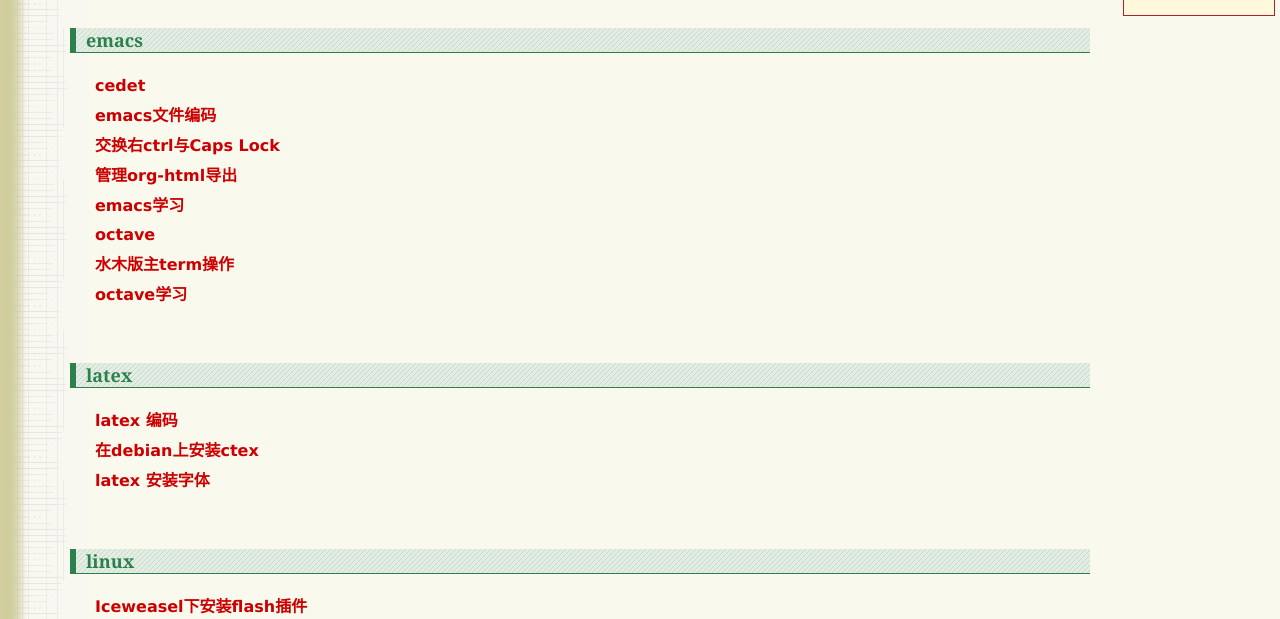
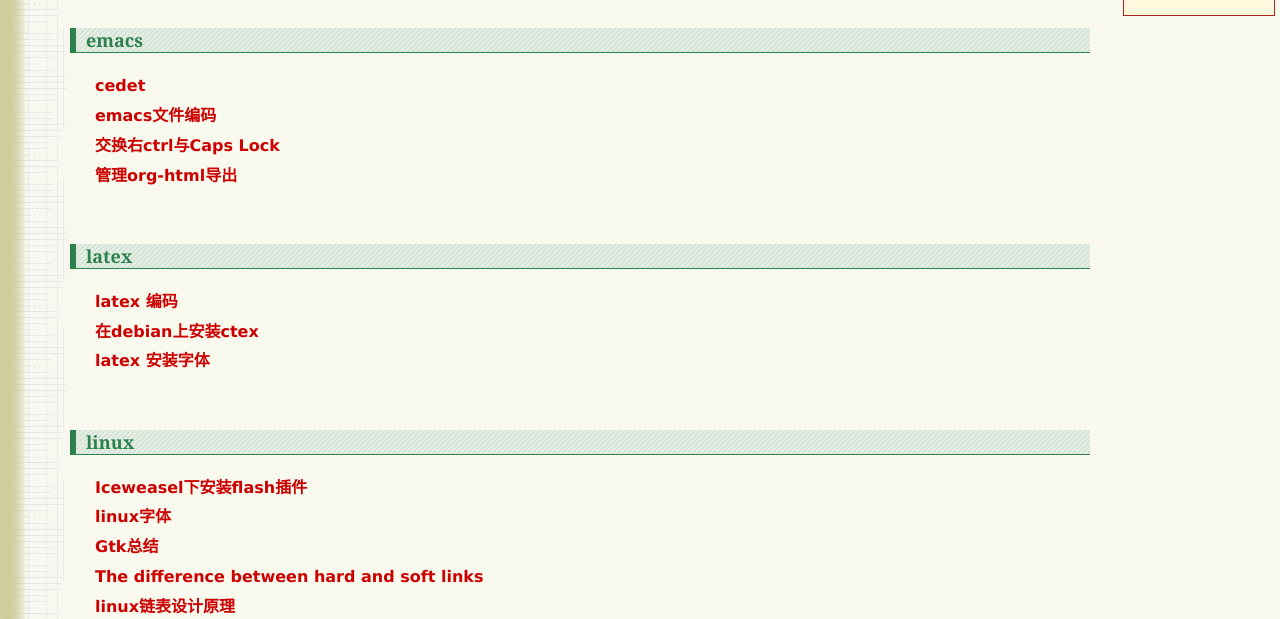
Before and after one commit to snow-machine/snow-machine.github.com, a plain HTML site: page index.html in a window 1280 px wide. Shown: the part 123-742 px from the top of the page. Drawn offline with Linux system fonts and the light colour scheme.

Commit message:
121120-2

```diff
--- a/index.html
+++ b/index.html
@@ -114,16 +114,6 @@ font-family: courier, monospace;
 <div id="outline-container"><a href="emacs_make_org_html.html">管理org-html导出</a>
 </div>
 
-<div id="outline-container"><a href="emacs_temp.html">emacs学习</a>
-</div>
-
-<div id="outline-container"><a href="math_octave.html">octave</a>
-</div>
-
-<div id="outline-container"><a href="newsmth.html">水木版主term操作</a>
-</div>
-
-<div id="outline-container"><a href="octave.html">octave学习</a>
 </div>
 
 <div id="table-of-contents">
```
